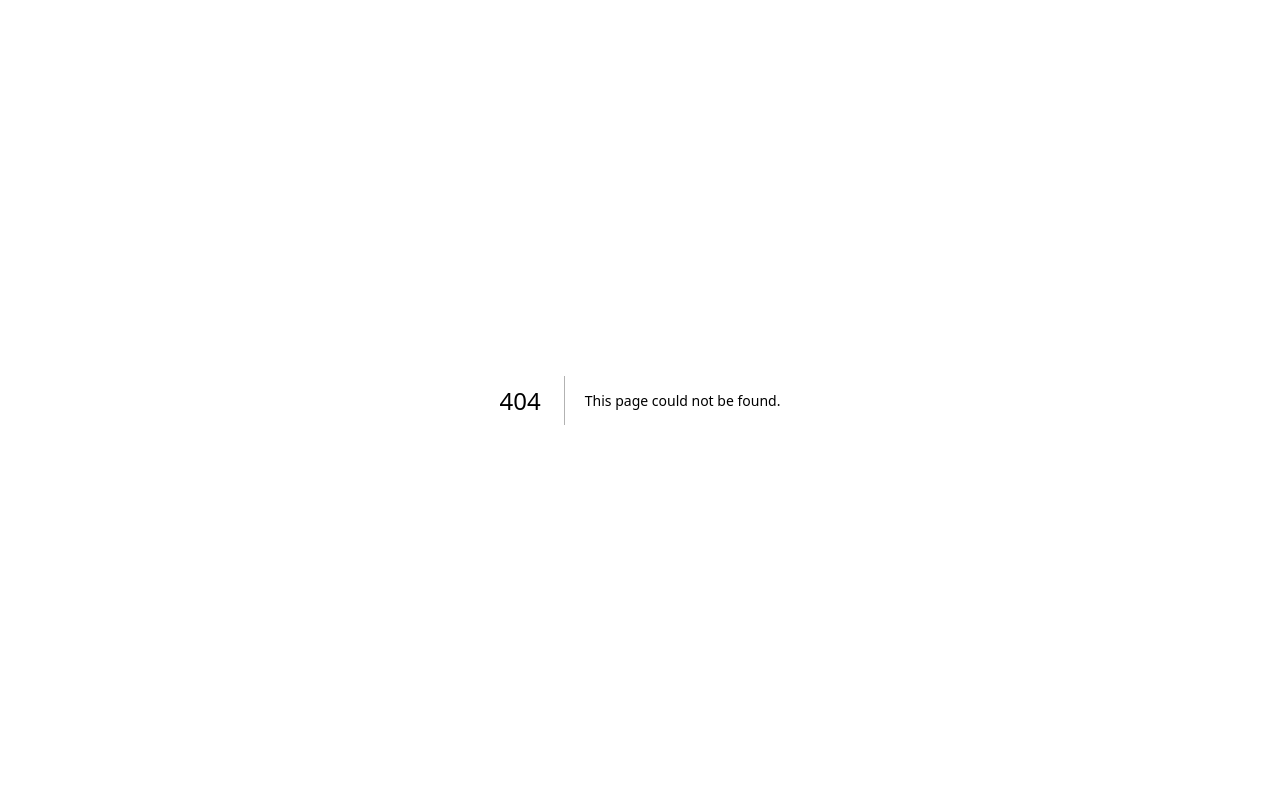
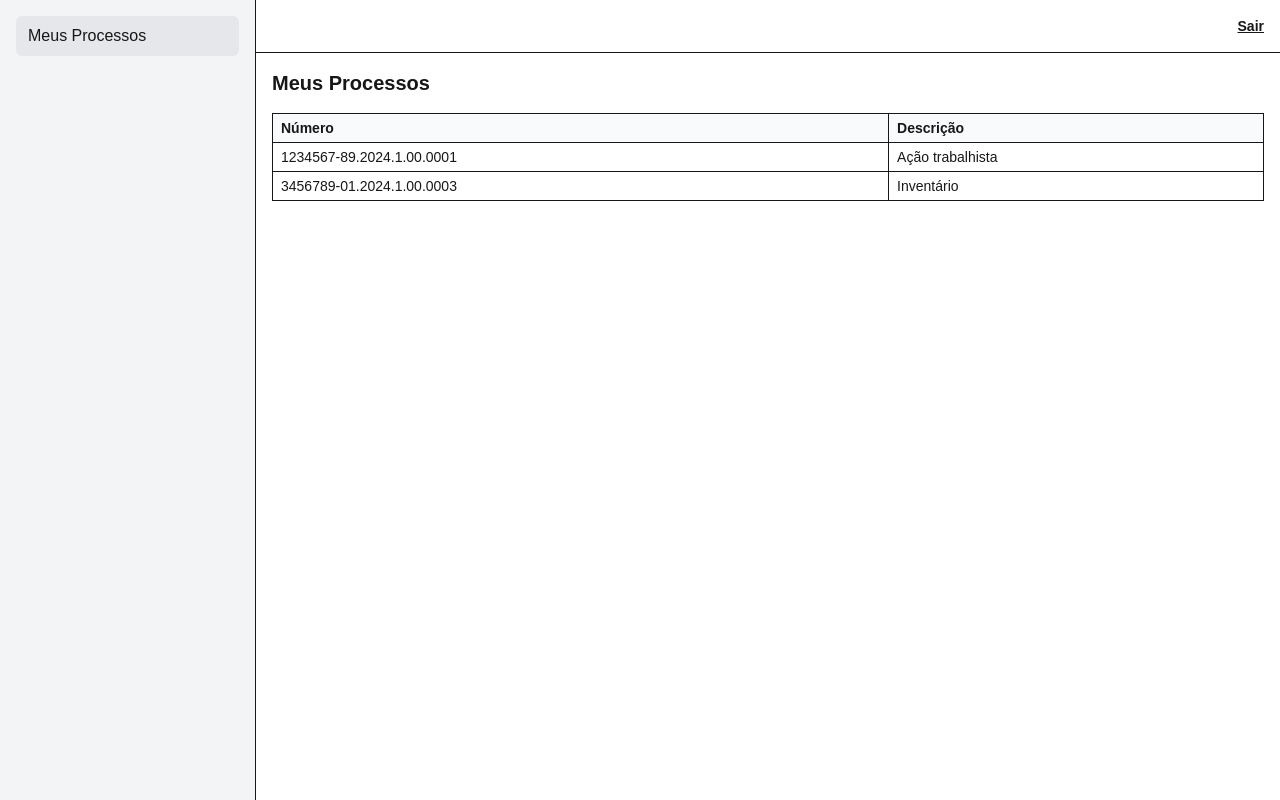
Before and after one commit to MatheusT23/consulta-processual-app, a Next.js app: page /dashboard in a window 1280 px wide. Before the commit this address had no page. Built offline with nearby package versions, Linux system fonts and the light colour scheme.

Commit message:
Add dashboard page and mock processes

```diff
--- a/components/login-form.tsx
+++ b/components/login-form.tsx
@@ -20,6 +20,16 @@ export function LoginForm({
   className,
   ...props
 }: React.ComponentProps<'div'>) {
+  function handleSubmit(e: React.FormEvent<HTMLFormElement>) {
+    e.preventDefault();
+    const form = e.currentTarget;
+    const level = (form.elements.namedItem("level") as HTMLSelectElement)?.value;
+    if (typeof window !== "undefined") {
+      window.localStorage.setItem("userLevel", level || "1");
+    }
+    window.location.href = "/dashboard";
+  }
+
   return (
     <div className={cn("flex flex-col gap-6", className)} {...props}>
       {/* Cartão central que contém o formulário */}
@@ -33,7 +43,7 @@ export function LoginForm({
         </CardHeader>
         <CardContent>
           {/* Campos de entrada do usuário */}
-          <form>
+          <form onSubmit={handleSubmit}>
             <div className="flex flex-col gap-6">
               <div className="grid gap-3">
                 <Label htmlFor="email">Email</Label>
@@ -55,6 +65,13 @@ export function LoginForm({
                   </a>
                 </div>
                 <Input id="password" type="password" required />
+              </div>
+              <div className="grid gap-3">
+                <Label htmlFor="level">Nível</Label>
+                <select id="level" name="level" className="border rounded-md p-2">
+                  <option value="1">Usuário</option>
+                  <option value="0">Admin</option>
+                </select>
               </div>
               <div className="flex flex-col gap-3">
                 {/* Botões de ação */}
--- /dev/null
+++ b/pages/api/processos.ts
@@ -0,0 +1,25 @@
+import type { NextApiRequest, NextApiResponse } from "next";
+
+interface Processo {
+  id: number;
+  numero: string;
+  descricao: string;
+  ownerId: number;
+}
+
+const dados: Processo[] = [
+  { id: 1, numero: "1234567-89.2024.1.00.0001", descricao: "Ação trabalhista", ownerId: 1 },
+  { id: 2, numero: "2345678-90.2024.1.00.0002", descricao: "Recurso fiscal", ownerId: 2 },
+  { id: 3, numero: "3456789-01.2024.1.00.0003", descricao: "Inventário", ownerId: 1 },
+];
+
+export default function handler(req: NextApiRequest, res: NextApiResponse) {
+  const level = Number(req.query.level ?? 1);
+
+  if (level === 1) {
+    const result = dados.filter((p) => p.ownerId === 1);
+    return res.status(200).json({ processos: result });
+  }
+
+  return res.status(200).json({ processos: dados });
+}
--- /dev/null
+++ b/pages/dashboard/index.tsx
@@ -0,0 +1,134 @@
+import { useEffect, useState } from "react";
+import Link from "next/link";
+import { useRouter } from "next/router";
+
+interface Processo {
+  id: number;
+  numero: string;
+  descricao: string;
+  ownerId: number;
+}
+
+export default function Dashboard() {
+  const router = useRouter();
+  const [level, setLevel] = useState<number>(1);
+  const [tab, setTab] = useState<string>("meus");
+  const [processos, setProcessos] = useState<Processo[]>([]);
+
+  // Nível pode vir de localStorage ou query, aqui apenas exemplo
+  useEffect(() => {
+    if (typeof window !== "undefined") {
+      const stored = window.localStorage.getItem("userLevel");
+      if (stored) setLevel(Number(stored));
+    }
+  }, []);
+
+  useEffect(() => {
+    async function load() {
+      const res = await fetch(`/api/processos?level=${level}`);
+      const data = await res.json();
+      setProcessos(data.processos);
+    }
+    load();
+  }, [level]);
+
+  const filtered = tab === "meus"
+    ? processos.filter((p) => p.ownerId === 1 || level === 0)
+    : processos;
+
+  return (
+    <div className="flex min-h-screen">
+      {/* Sidebar */}
+      <aside className="w-64 bg-gray-100 border-r p-4 space-y-2">
+        {level === 1 && (
+          <button
+            className={`block w-full text-left px-3 py-2 rounded-md ${tab === "meus" ? "bg-gray-200" : ""}`}
+            onClick={() => setTab("meus")}
+          >
+            Meus Processos
+          </button>
+        )}
+        {level === 0 && (
+          <>
+            <button
+              className={`block w-full text-left px-3 py-2 rounded-md ${tab === "notificados" ? "bg-gray-200" : ""}`}
+              onClick={() => setTab("notificados")}
+            >
+              Processos Notificados
+            </button>
+            <button
+              className={`block w-full text-left px-3 py-2 rounded-md ${tab === "escritorios" ? "bg-gray-200" : ""}`}
+              onClick={() => setTab("escritorios")}
+            >
+              Gestão de Escritórios
+            </button>
+          </>
+        )}
+      </aside>
+
+      {/* Main */}
+      <div className="flex-1 flex flex-col">
+        <header className="flex justify-end border-b p-4">
+          <Link href="/login" className="text-sm font-semibold underline">
+            Sair
+          </Link>
+        </header>
+
+        <main className="p-4 flex-1 overflow-y-auto">
+          {tab === "meus" && (
+            <div>
+              <h1 className="text-xl font-bold mb-4">Meus Processos</h1>
+              <table className="min-w-full border text-sm">
+                <thead className="bg-gray-50">
+                  <tr>
+                    <th className="border px-2 py-1 text-left">Número</th>
+                    <th className="border px-2 py-1 text-left">Descrição</th>
+                  </tr>
+                </thead>
+                <tbody>
+                  {filtered.map((p) => (
+                    <tr key={p.id}>
+                      <td className="border px-2 py-1">{p.numero}</td>
+                      <td className="border px-2 py-1">{p.descricao}</td>
+                    </tr>
+                  ))}
+                </tbody>
+              </table>
+            </div>
+          )}
+
+          {level === 0 && tab === "notificados" && (
+            <div>
+              <h1 className="text-xl font-bold mb-4">Processos Notificados</h1>
+              <table className="min-w-full border text-sm">
+                <thead className="bg-gray-50">
+                  <tr>
+                    <th className="border px-2 py-1 text-left">Número</th>
+                    <th className="border px-2 py-1 text-left">Descrição</th>
+                    <th className="border px-2 py-1 text-left">Responsável</th>
+                  </tr>
+                </thead>
+                <tbody>
+                  {processos.map((p) => (
+                    <tr key={p.id}>
+                      <td className="border px-2 py-1">{p.numero}</td>
+                      <td className="border px-2 py-1">{p.descricao}</td>
+                      <td className="border px-2 py-1">Usuário {p.ownerId}</td>
+                    </tr>
+                  ))}
+                </tbody>
+              </table>
+            </div>
+          )}
+
+          {level === 0 && tab === "escritorios" && (
+            <div>
+              <h1 className="text-xl font-bold mb-4">Gestão de Escritórios</h1>
+              <p>Área restrita ao administrador.</p>
+            </div>
+          )}
+        </main>
+      </div>
+    </div>
+  );
+}
```
